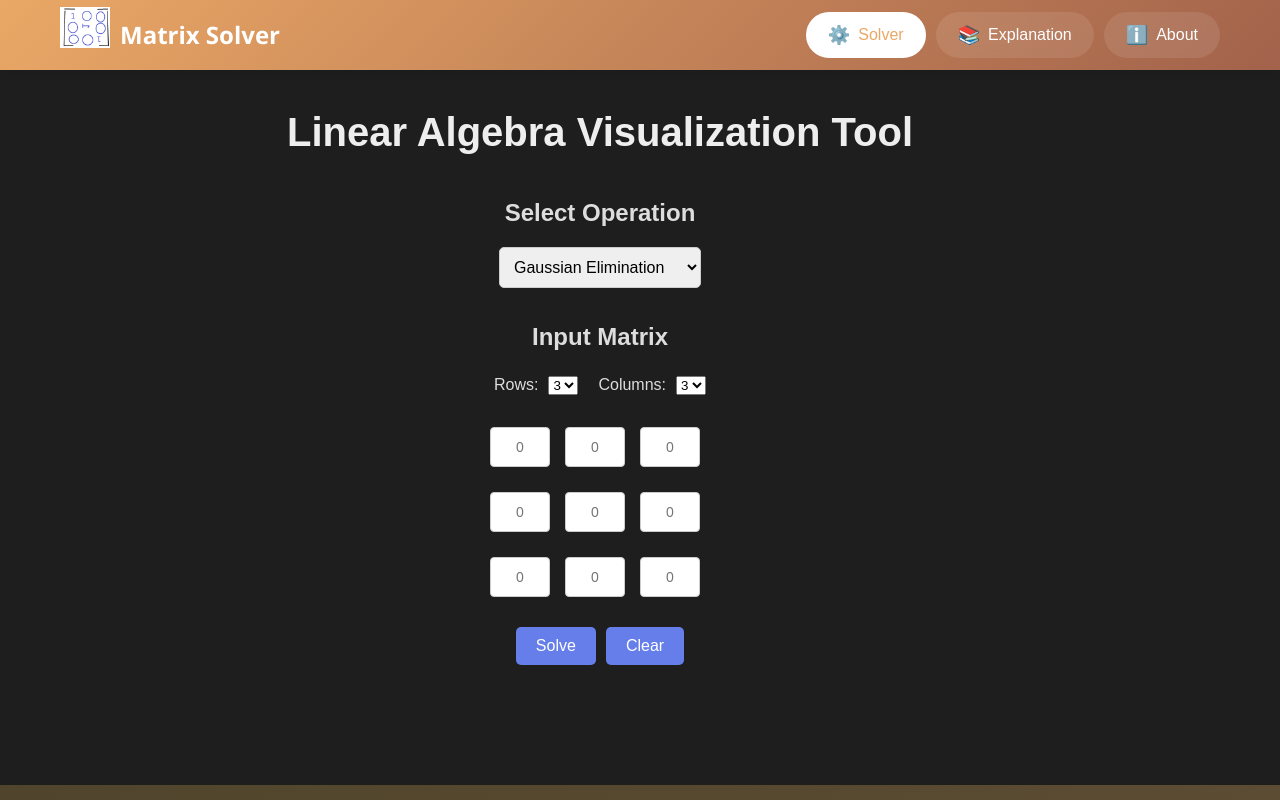
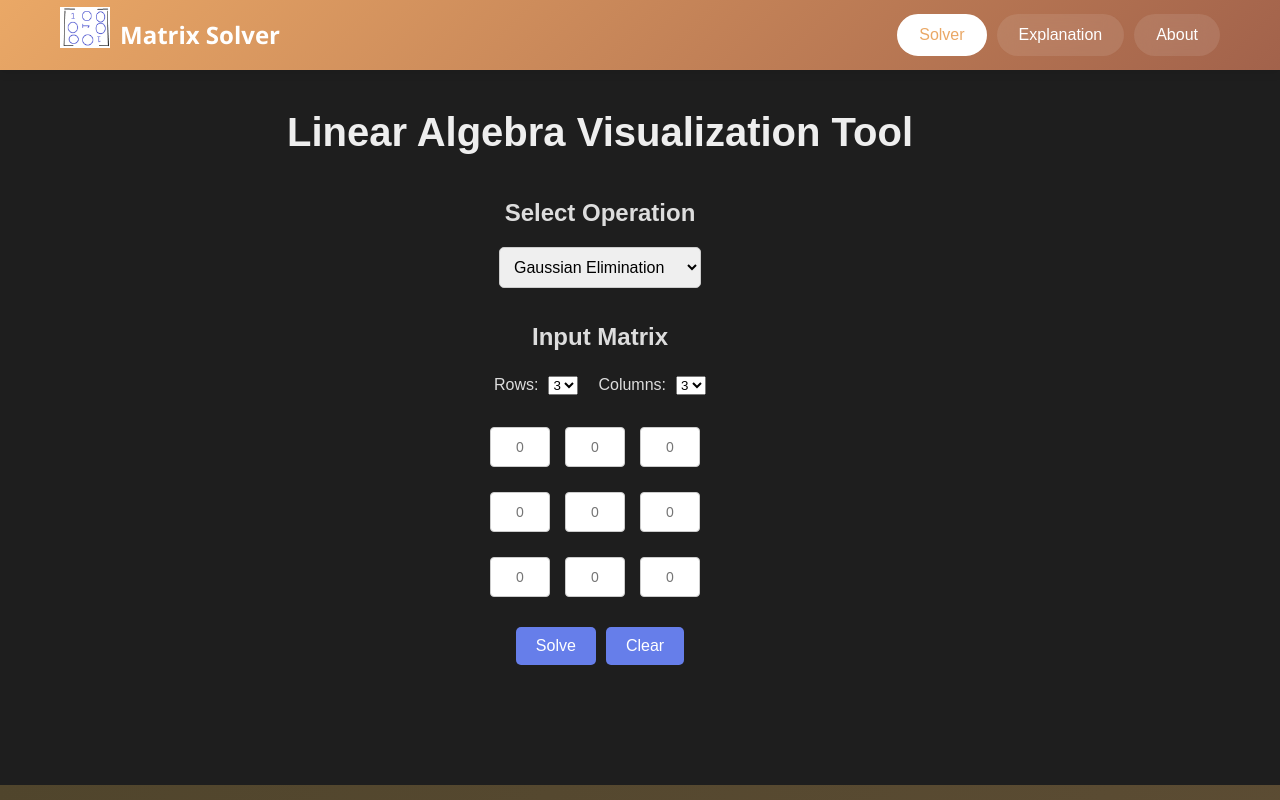
Before and after one commit to rachelannec/matrix-solver, a React (Vite) app: page / in a window 1280 px wide. Shown: the top 800 px of the page. Built offline with nearby package versions, Linux system fonts and the light colour scheme; the HTML template or start-up script is replaced by a standard one.

Commit message:
remove icons on navbar; remove matrixToLatex on renderMatrix for better visualization

```diff
--- a/src/components/Navbar.tsx
+++ b/src/components/Navbar.tsx
@@ -35,7 +35,7 @@ const Navbar: React.FC<NavbarProps> = ({ currentTab, onTabChange }) => {
                             setIsMenuOpen(false);
                         }}
                     >
-                        <span className="nav-icon">⚙️</span>
+                        {/* <span className="nav-icon">⚙️</span> */}
                         Solver
                     </button>
                     <button
@@ -45,7 +45,8 @@ const Navbar: React.FC<NavbarProps> = ({ currentTab, onTabChange }) => {
                             setIsMenuOpen(false);
                         }}
                     >
-                        <span className="nav-icon">📚</span>
+                        {/* TODO (or not): better icons */}
+                        {/* <span className="nav-icon">📚</span> */}
                         Explanation
                     </button>
                     <button
@@ -55,7 +56,7 @@ const Navbar: React.FC<NavbarProps> = ({ currentTab, onTabChange }) => {
                             setIsMenuOpen(false);
                         }}
                     >
-                        <span className="nav-icon">ℹ️</span>
+                        {/* <span className="nav-icon">ℹ️</span> */}
                         About
                     </button>
                 </div>
--- a/src/components/StepVisualization.tsx
+++ b/src/components/StepVisualization.tsx
@@ -1,6 +1,6 @@
 import { useState } from 'react';
 import type { Step } from '../types/matrix';
-import { formatNumber, matrixToLatex } from '../utils/mathFormatter';
+import { formatNumber } from '../utils/mathFormatter';
 import LaTeXRenderer from './LaTeXRenderer';
 
 interface StepVisualizationProps {
@@ -43,14 +43,6 @@ const StepVisualization: React.FC<StepVisualizationProps> = ({ steps }) => {
     };
 
     const renderMatrix = (matrix: number[][], highlightedRows?: number[]) => {
-        if (useLatex) {
-            return (
-                <div style={{ margin: '20px 0', overflow: 'auto' }}>
-                    <LaTeXRenderer latex={matrixToLatex(matrix)} display={true} />
-                </div>
-            );
-        }
-
         return (
             <div style={{
                 display: 'inline-block',
```
Also changed, not shown: 1 other file (tests, documents, lock files or other folders).
